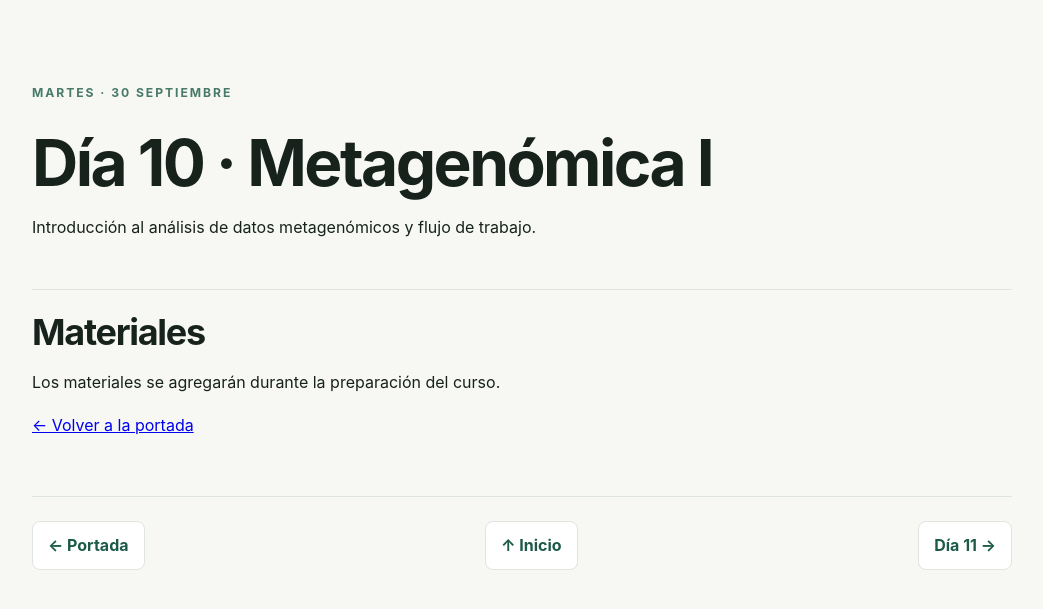
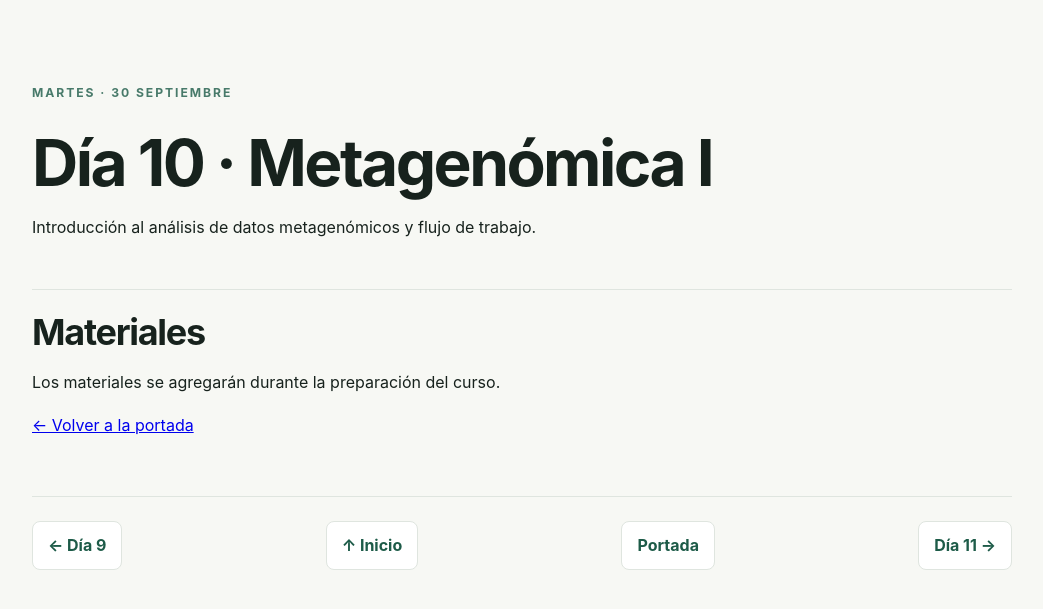
Before and after one commit to vitoem/HBGT_2026, a Jekyll site: the page built from docs/dia-10.md, in a window 1280 px wide. Shown: the top 609 px of the page, without its empty margins (118-1161 px from the left). Built offline with Jekyll 4.4.1, drawn with Linux system fonts in a browser that asks for light colours.

Commit message:
Refactor day navigation logic in default layout

```diff
--- a/docs/_layouts/default.html
+++ b/docs/_layouts/default.html
@@ -17,12 +17,31 @@
 
   <nav class="day-navigation" aria-label="Navegación de la jornada">
 
-      <a href="{{ '/' | relative_url }}">← Portada</a>
+    {% if day_number > 1 %}
+      {% assign previous_day = day_number | minus: 1 %}
 
-      <a href="#top">↑ Inicio</a>
+      {% if previous_day < 10 %}
+        {% assign previous_day_path = '/dia-0' | append: previous_day | append: '.html' %}
+      {% else %}
+        {% assign previous_day_path = '/dia-' | append: previous_day | append: '.html' %}
+      {% endif %}
+
+      <a href="{{ previous_day_path | relative_url }}">
+        ← Día {{ previous_day }}
+      </a>
+    {% else %}
+      <span class="nav-placeholder"></span>
+    {% endif %}
+
+    <a href="#top">
+      ↑ Inicio
+    </a>
+
+    <a href="{{ '/' | relative_url }}">
+      Portada
+    </a>
 
     {% if day_number < 11 %}
-
       {% assign next_day = day_number | plus: 1 %}
 
       {% if next_day < 10 %}
@@ -31,8 +50,11 @@
         {% assign next_day_path = '/dia-' | append: next_day | append: '.html' %}
       {% endif %}
 
-        <a href="{{ next_day_path | relative_url }}">Día {{ next_day }} →</a>
-
+      <a href="{{ next_day_path | relative_url }}">
+        Día {{ next_day }} →
+      </a>
+    {% else %}
+      <span class="nav-placeholder"></span>
     {% endif %}
 
   </nav>
```
Lines whose indentation alone changed are shown as unchanged.
